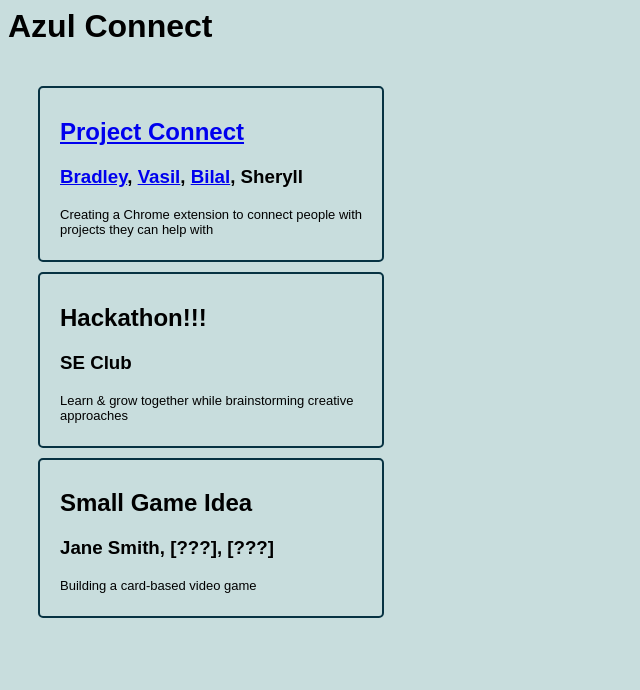
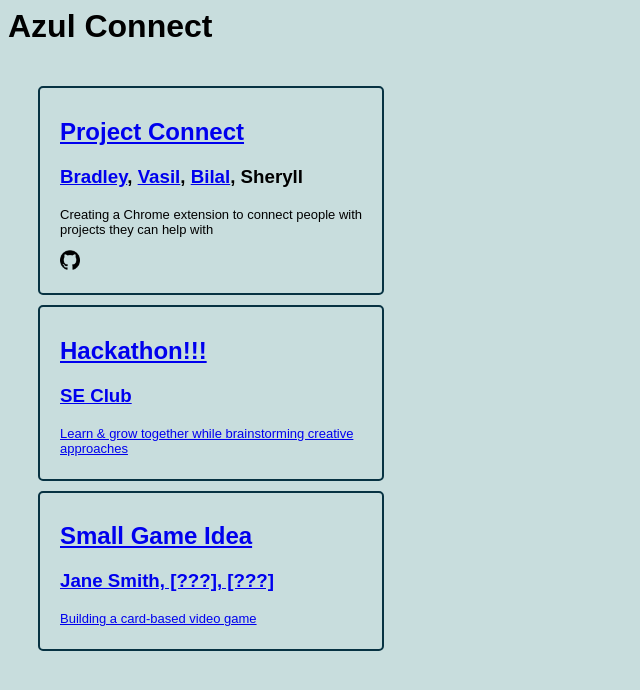
Before and after one commit to IntrixTheName/Error404, a browser extension: page azul.html in a window 1280 px wide. Shown: the whole page, without its empty margins (0-640 px from the left). Drawn offline with Linux system fonts and the light colour scheme.

Commit message:
Added clickable GitHub link to Project Connect

```diff
--- a/azul.html
+++ b/azul.html
@@ -63,6 +63,11 @@
                 <h2><a href="/project_connect.html" target="_blank">Project Connect</a></h2>
                 <h3><a href="mailto:bpwalby7143@eagle.fgcu.edu">Bradley</a>, <a href="mailto:vtivanoviii5757@eagle.fgcu.edu">Vasil</a>, <a href="mailto:bdogutas4562@eagle.fgcu.edu">Bilal</a>, Sheryll</h3>
                 <p>Creating a Chrome extension to connect people with projects they can help with</p>
+                <p>
+                    <a href="https://github.com/IntrixTheName/Error404" target="_blank">
+                    <img src="github.png" alt="GitHub" width="20" height="20">
+                </p>
+
             </li>
 
             <li>
```
Also changed, not shown: github.png (added).
